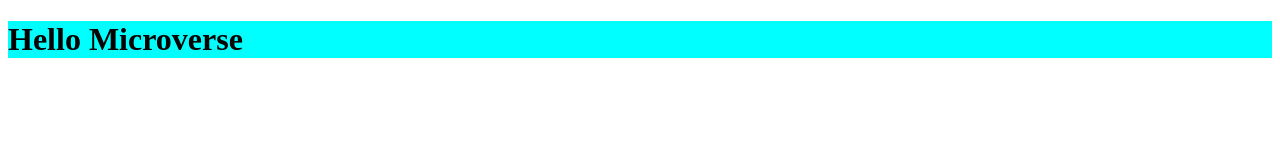
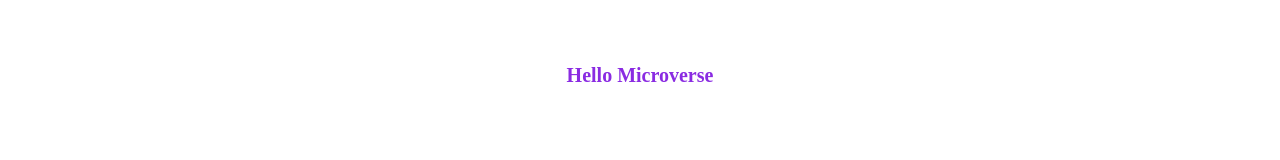
Before and after one commit to yayner2002/Hello-project, a website: page A.html in a window 1280 px wide. Drawn offline with Linux system fonts and the light colour scheme.

Commit message:
styleint solved

```diff
--- a/A.css
+++ b/A.css
@@ -1,3 +1,12 @@
+*{
+    padding: 0;
+    margin: 0;
+    box-sizing: border-box;
+}
 .heading-one{
-    background-color: aqua;
+    color: blueviolet;
+    font-weight: bold;
+    text-align: center;
+    padding-top: 5%;
+    font-size: 20px;
 }
```
